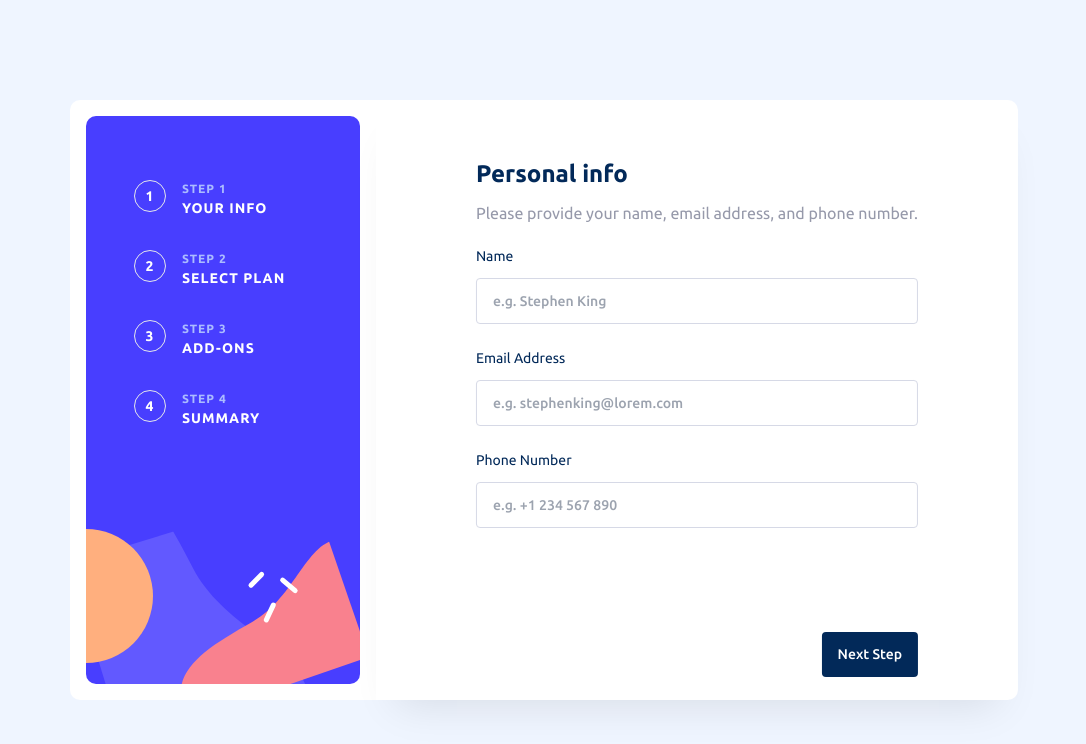
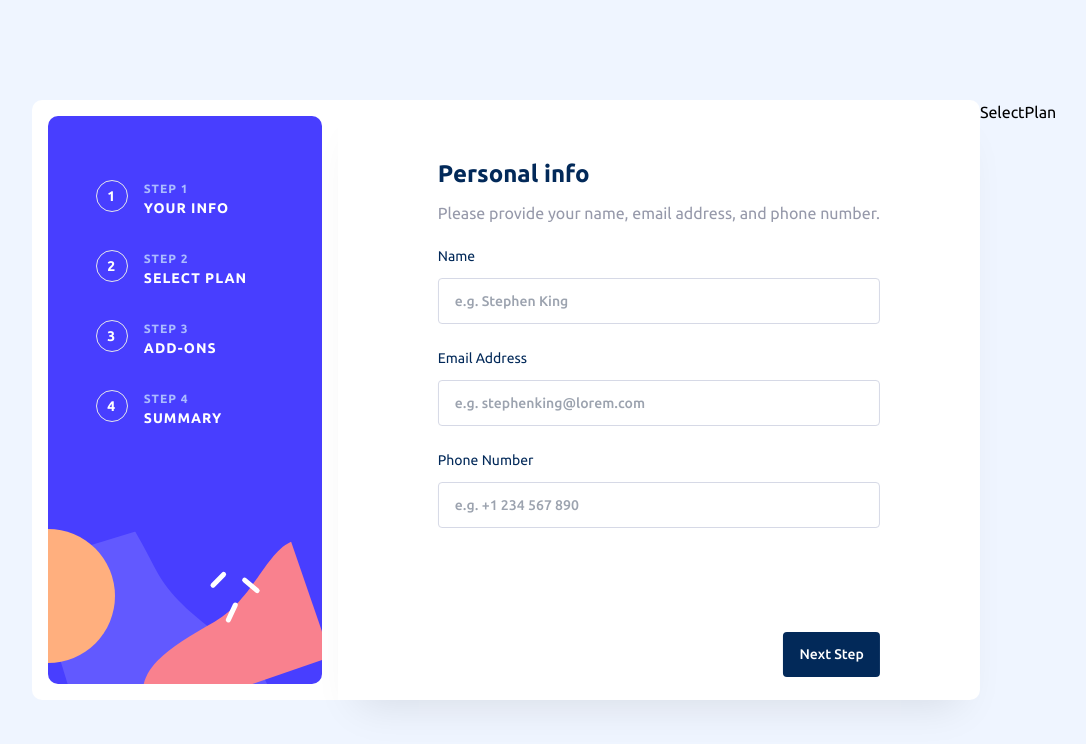
Before and after one commit to Lazzzare/MultiStepForm, a React (Vite) app: page / in a window 1280 px wide. Shown: the top 744 px of the page, without its empty margins (96-1182 px from the left). Built offline with nearby package versions, Linux system fonts and the light colour scheme.

Commit message:
Update App.tsx

```diff
--- a/src/App.tsx
+++ b/src/App.tsx
@@ -1,12 +1,17 @@
+import { useState } from "react";
 import PersonalInfo from "./components/PersonalInfo";
+import SelectPlan from "./components/SelectPlan";
 import Sidebar from "./components/Sidebar";
 
 const App = () => {
+  const [isFormValid, setIsFormValid] = useState<boolean>(false);
+
   return (
     <div className="w-full h-screen bg-[#EFF5FF] flex flex-col md:flex-row md:justify-center md:items-center">
       <div className="flex flex-row items-start justify-start">
         <Sidebar />
-        <PersonalInfo />
+        <PersonalInfo setIsFormValid={setIsFormValid} />
+        <SelectPlan />
       </div>
     </div>
   );
```
